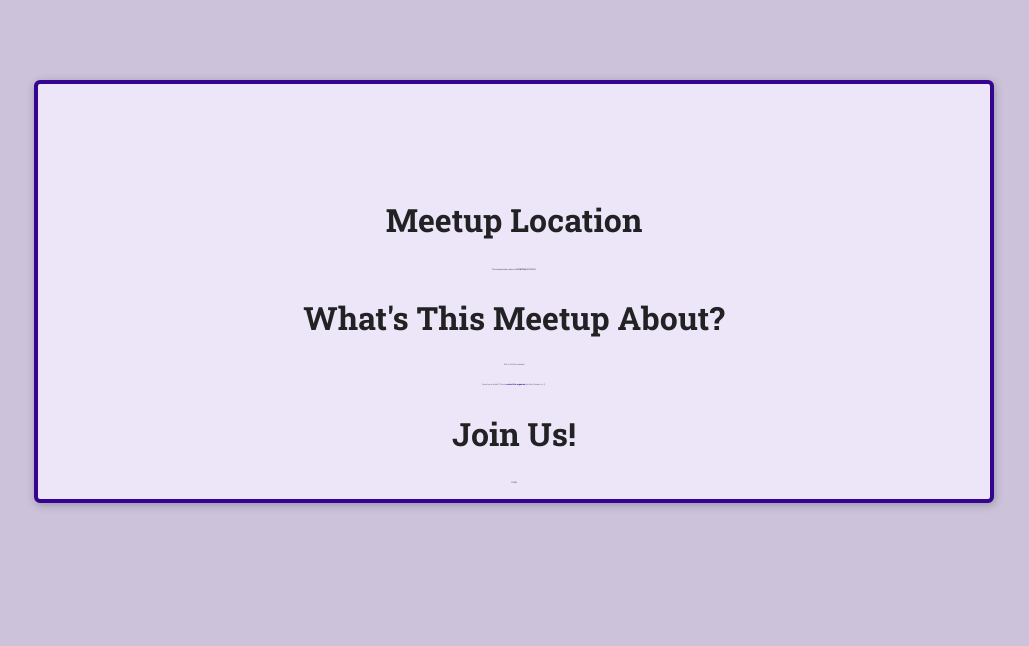
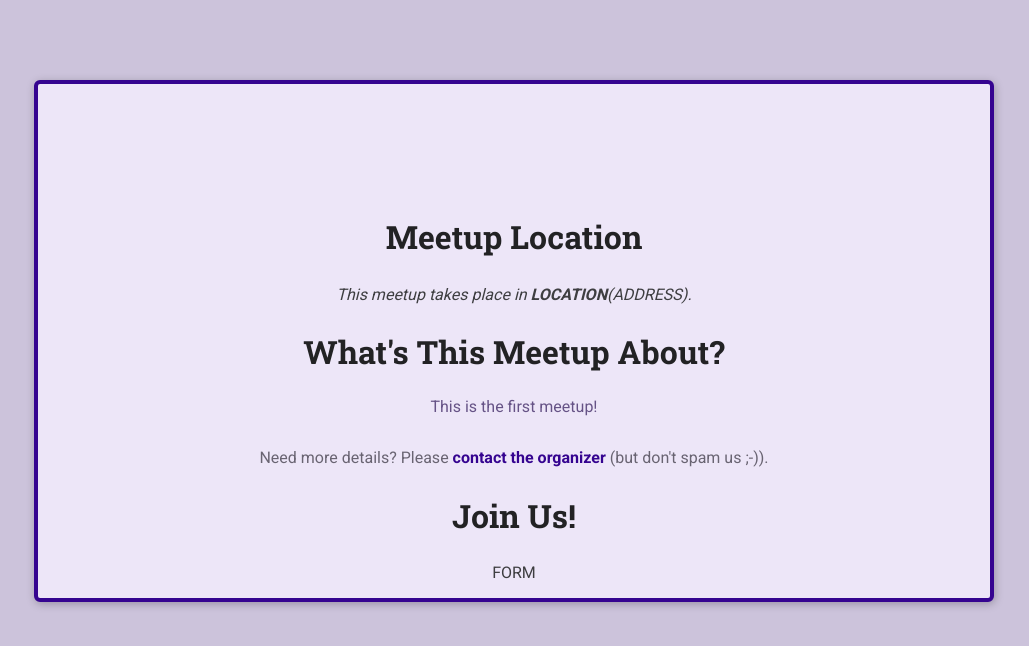
Before and after one commit to omarbabou/django-site, a Django app: page /meetups/1 in a window 1280 px wide. Shown: the top 646 px of the page, without its empty margins (126-1155 px from the left). Run offline with Django 4.2, Linux system fonts and the light colour scheme.

Commit message:
Adding some css styles

```diff
--- a/django_site/meetups/static/meetups/styles/base.css
+++ b/django_site/meetups/static/meetups/styles/base.css
@@ -9,7 +9,6 @@ body {
   margin: 0;
   background-color: #ccc3db;
   color: #3e3e41;
-  font-size: 2px;
 }
 
 h1,
```
